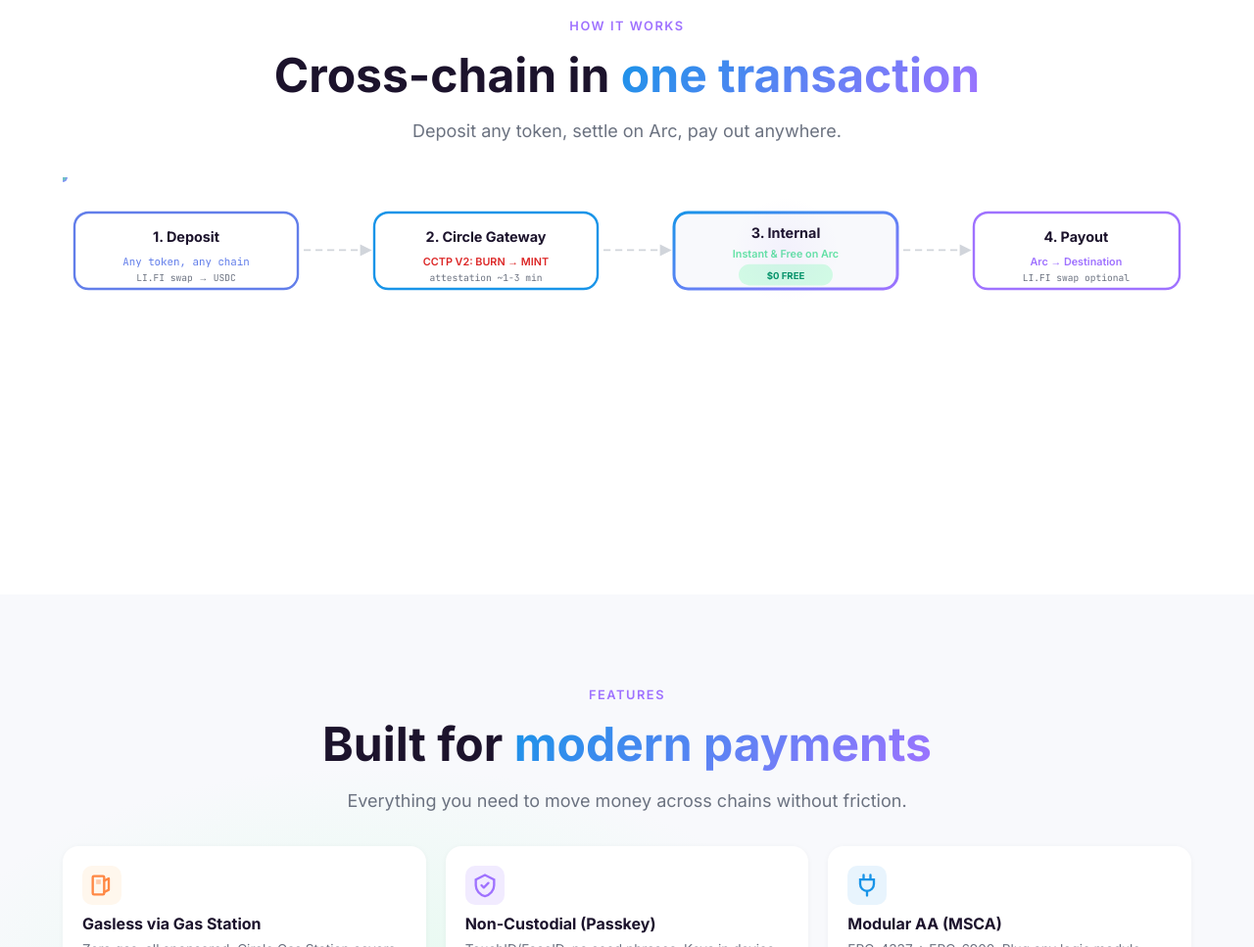
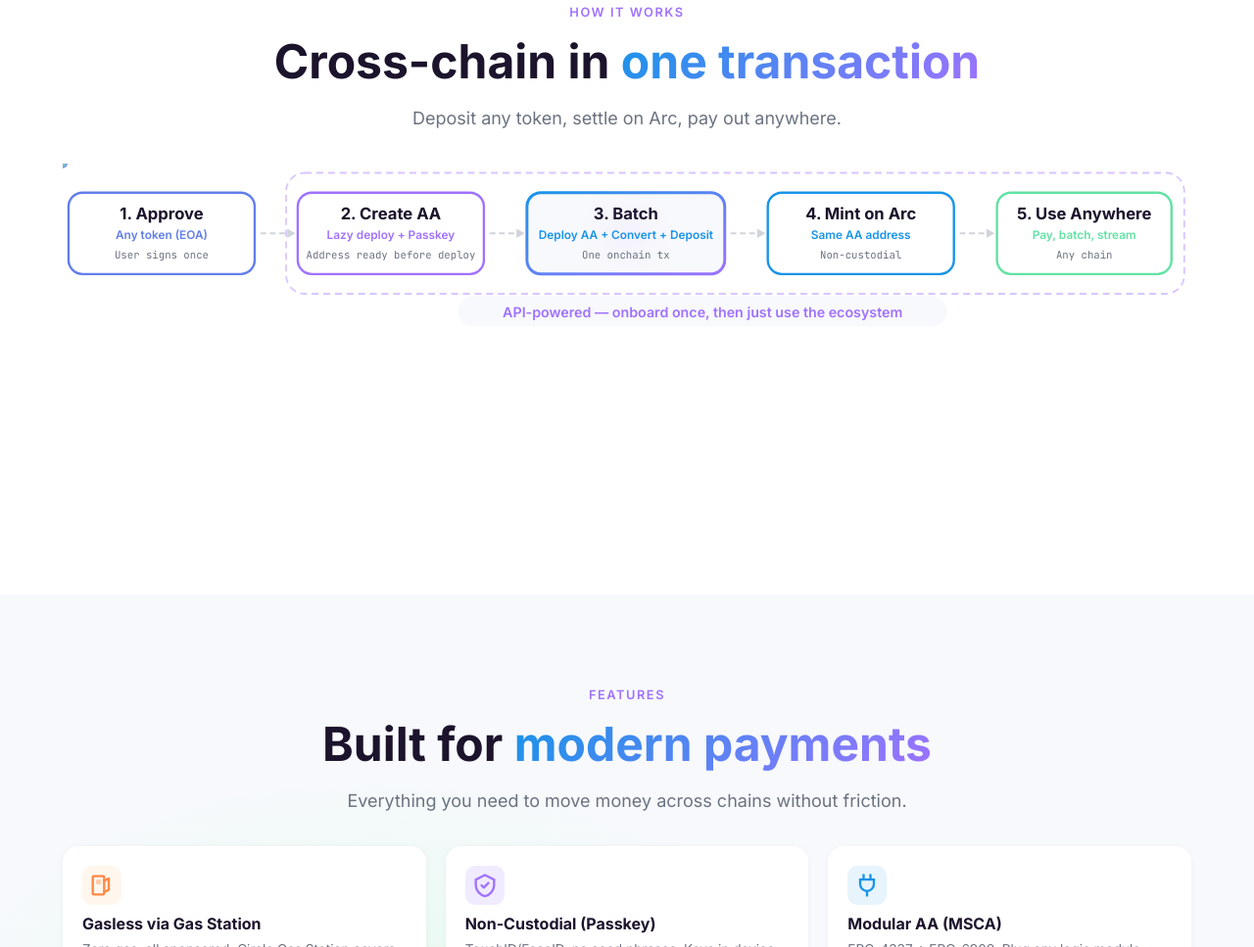
Before and after one commit to gliry/payments, a plain HTML site: page demo/index.html in a window 1280 px wide. Shown: the part 2593-3560 px from the top of the page at 98% size. Drawn offline with Linux system fonts and the light colour scheme.

Commit message:
how it works

```diff
--- a/demo/index.html
+++ b/demo/index.html
@@ -290,56 +290,70 @@
       <h2 class="section-title reveal" style="text-align:center">Cross-chain in <span class="gradient-text">one transaction</span></h2>
       <p class="section-subtitle reveal" style="text-align:center">Deposit any token, settle on Arc, pay out anywhere.</p>
 
-      <!-- Flow SVG Diagram -->
+      <!-- Flow SVG Diagram — 5 steps -->
       <div class="flow-diagram reveal">
-        <svg viewBox="0 0 960 160" fill="none" xmlns="http://www.w3.org/2000/svg">
-          <!-- Deposit -->
-          <rect x="10" y="30" width="190" height="65" rx="12" fill="#fff" stroke="#627eea" stroke-width="2"/>
-          <text x="105" y="55" text-anchor="middle" fill="#1c132c" font-size="12" font-weight="700" font-family="Inter">1. Deposit</text>
-          <text x="105" y="75" text-anchor="middle" fill="#627eea" font-size="9" font-family="JetBrains Mono">Any token, any chain</text>
-          <text x="105" y="88" text-anchor="middle" fill="#6b7280" font-size="8" font-family="JetBrains Mono">LI.FI swap &rarr; USDC</text>
+        <svg viewBox="0 0 970 185" fill="none" xmlns="http://www.w3.org/2000/svg">
+          <!-- 1. Approve -->
+          <rect x="5" y="25" width="160" height="70" rx="12" fill="#fff" stroke="#627eea" stroke-width="2"/>
+          <text x="85" y="48" text-anchor="middle" fill="#1c132c" font-size="14" font-weight="700" font-family="Inter">1. Approve</text>
+          <text x="85" y="65" text-anchor="middle" fill="#627eea" font-size="10" font-weight="600" font-family="Inter">Any token (EOA)</text>
+          <text x="85" y="82" text-anchor="middle" fill="#6b7280" font-size="9" font-family="JetBrains Mono">User signs once</text>
 
           <!-- Arrow -->
-          <line x1="205" y1="62" x2="255" y2="62" stroke="#d1d5db" stroke-width="1.5" stroke-dasharray="6 4"/>
-          <polygon points="253,57 263,62 253,67" fill="#d1d5db"/>
+          <line x1="170" y1="60" x2="195" y2="60" stroke="#d1d5db" stroke-width="1.5" stroke-dasharray="5 3"/>
+          <polygon points="193,56 200,60 193,64" fill="#d1d5db"/>
 
-          <!-- Gateway -->
-          <rect x="265" y="30" width="190" height="65" rx="12" fill="#fff" stroke="#1894E8" stroke-width="2"/>
-          <text x="360" y="55" text-anchor="middle" fill="#1c132c" font-size="12" font-weight="700" font-family="Inter">2. Circle Gateway</text>
-          <text x="360" y="75" text-anchor="middle" fill="#DC2626" font-size="9" font-weight="600" font-family="Inter">CCTP V2: BURN &rarr; MINT</text>
-          <text x="360" y="88" text-anchor="middle" fill="#6b7280" font-size="8" font-family="JetBrains Mono">attestation ~1-3 min</text>
+          <!-- 2. Create AA -->
+          <rect x="202" y="25" width="160" height="70" rx="12" fill="#fff" stroke="#9F72FF" stroke-width="2"/>
+          <text x="282" y="48" text-anchor="middle" fill="#1c132c" font-size="14" font-weight="700" font-family="Inter">2. Create AA</text>
+          <text x="282" y="65" text-anchor="middle" fill="#9F72FF" font-size="10" font-weight="600" font-family="Inter">Lazy deploy + Passkey</text>
+          <text x="282" y="82" text-anchor="middle" fill="#6b7280" font-size="9" font-family="JetBrains Mono">Address ready before deploy</text>
 
           <!-- Arrow -->
-          <line x1="460" y1="62" x2="510" y2="62" stroke="#d1d5db" stroke-width="1.5" stroke-dasharray="6 4"/>
-          <polygon points="508,57 518,62 508,67" fill="#d1d5db"/>
+          <line x1="367" y1="60" x2="392" y2="60" stroke="#d1d5db" stroke-width="1.5" stroke-dasharray="5 3"/>
+          <polygon points="390,56 397,60 390,64" fill="#d1d5db"/>
 
-          <!-- Internal -->
-          <rect x="520" y="30" width="190" height="65" rx="12" fill="#F8F9FC" stroke="url(#hubGrad2)" stroke-width="2.5"/>
-          <text x="615" y="52" text-anchor="middle" fill="#1c132c" font-size="12" font-weight="700" font-family="Inter">3. Internal</text>
-          <text x="615" y="68" text-anchor="middle" fill="#62E2A4" font-size="9" font-weight="600" font-family="Inter">Instant &amp; Free on Arc</text>
-          <rect x="575" y="74" width="80" height="18" rx="9" fill="#D1FAE5"/>
-          <text x="615" y="87" text-anchor="middle" fill="#059669" font-size="8" font-weight="700" font-family="Inter">$0 FREE</text>
-          <circle cx="615" cy="62" r="45" fill="url(#hubGlow2)" opacity="0.15"/>
+          <!-- 3. Batch TX -->
+          <rect x="399" y="25" width="170" height="70" rx="12" fill="#F8F9FC" stroke="url(#hubGrad2)" stroke-width="2.5"/>
+          <text x="484" y="48" text-anchor="middle" fill="#1c132c" font-size="14" font-weight="700" font-family="Inter">3. Batch</text>
+          <text x="484" y="65" text-anchor="middle" fill="#1894E8" font-size="10" font-weight="600" font-family="Inter">Deploy AA + Convert + Deposit</text>
+          <text x="484" y="82" text-anchor="middle" fill="#6b7280" font-size="9" font-family="JetBrains Mono">One onchain tx</text>
+          <circle cx="484" cy="60" r="42" fill="url(#hubGlow2)" opacity="0.12"/>
 
           <!-- Arrow -->
-          <line x1="715" y1="62" x2="765" y2="62" stroke="#d1d5db" stroke-width="1.5" stroke-dasharray="6 4"/>
-          <polygon points="763,57 773,62 763,67" fill="#d1d5db"/>
+          <line x1="574" y1="60" x2="599" y2="60" stroke="#d1d5db" stroke-width="1.5" stroke-dasharray="5 3"/>
+          <polygon points="597,56 604,60 597,64" fill="#d1d5db"/>
 
-          <!-- Payout -->
-          <rect x="775" y="30" width="175" height="65" rx="12" fill="#fff" stroke="#9F72FF" stroke-width="2"/>
-          <text x="862" y="55" text-anchor="middle" fill="#1c132c" font-size="12" font-weight="700" font-family="Inter">4. Payout</text>
-          <text x="862" y="75" text-anchor="middle" fill="#9F72FF" font-size="9" font-weight="600" font-family="Inter">Arc &rarr; Destination</text>
-          <text x="862" y="88" text-anchor="middle" fill="#6b7280" font-size="8" font-family="JetBrains Mono">LI.FI swap optional</text>
+          <!-- 4. Mint on Arc -->
+          <rect x="606" y="25" width="160" height="70" rx="12" fill="#fff" stroke="#1894E8" stroke-width="2"/>
+          <text x="686" y="48" text-anchor="middle" fill="#1c132c" font-size="14" font-weight="700" font-family="Inter">4. Mint on Arc</text>
+          <text x="686" y="65" text-anchor="middle" fill="#1894E8" font-size="10" font-weight="600" font-family="Inter">Same AA address</text>
+          <text x="686" y="82" text-anchor="middle" fill="#6b7280" font-size="9" font-family="JetBrains Mono">Non-custodial</text>
 
-          <!-- Particles -->
+          <!-- Arrow -->
+          <line x1="771" y1="60" x2="796" y2="60" stroke="#d1d5db" stroke-width="1.5" stroke-dasharray="5 3"/>
+          <polygon points="794,56 801,60 794,64" fill="#d1d5db"/>
+
+          <!-- 5. Use Anywhere -->
+          <rect x="803" y="25" width="150" height="70" rx="12" fill="#fff" stroke="#62E2A4" stroke-width="2"/>
+          <text x="878" y="48" text-anchor="middle" fill="#1c132c" font-size="14" font-weight="700" font-family="Inter">5. Use Anywhere</text>
+          <text x="878" y="65" text-anchor="middle" fill="#62E2A4" font-size="10" font-weight="600" font-family="Inter">Pay, batch, stream</text>
+          <text x="878" y="82" text-anchor="middle" fill="#6b7280" font-size="9" font-family="JetBrains Mono">Any chain</text>
+
+          <!-- API frame around steps 2-5 -->
+          <rect x="192" y="8" width="772" height="104" rx="16" fill="none" stroke="#9F72FF" stroke-width="1.5" stroke-dasharray="6 4" opacity="0.4"/>
+          <rect x="340" y="114" width="420" height="26" rx="13" fill="#F8F9FC"/>
+          <text x="550" y="132" text-anchor="middle" fill="#9F72FF" font-size="12" font-weight="600" font-family="Inter">API-powered — onboard once, then just use the ecosystem</text>
+
+          <!-- Flying particles -->
           <circle r="4" fill="#1894E8" opacity="0.7">
-            <animateMotion dur="3s" repeatCount="indefinite" path="M 105 62 L 862 62"/>
+            <animateMotion dur="4s" repeatCount="indefinite" path="M 85 60 L 878 60"/>
           </circle>
           <circle r="4" fill="#9F72FF" opacity="0.6">
-            <animateMotion dur="3s" begin="1s" repeatCount="indefinite" path="M 105 62 L 862 62"/>
+            <animateMotion dur="4s" begin="1.3s" repeatCount="indefinite" path="M 85 60 L 878 60"/>
           </circle>
           <circle r="3" fill="#62E2A4" opacity="0.6">
-            <animateMotion dur="3s" begin="2s" repeatCount="indefinite" path="M 105 62 L 862 62"/>
+            <animateMotion dur="4s" begin="2.6s" repeatCount="indefinite" path="M 85 60 L 878 60"/>
           </circle>
 
           <defs>
```
